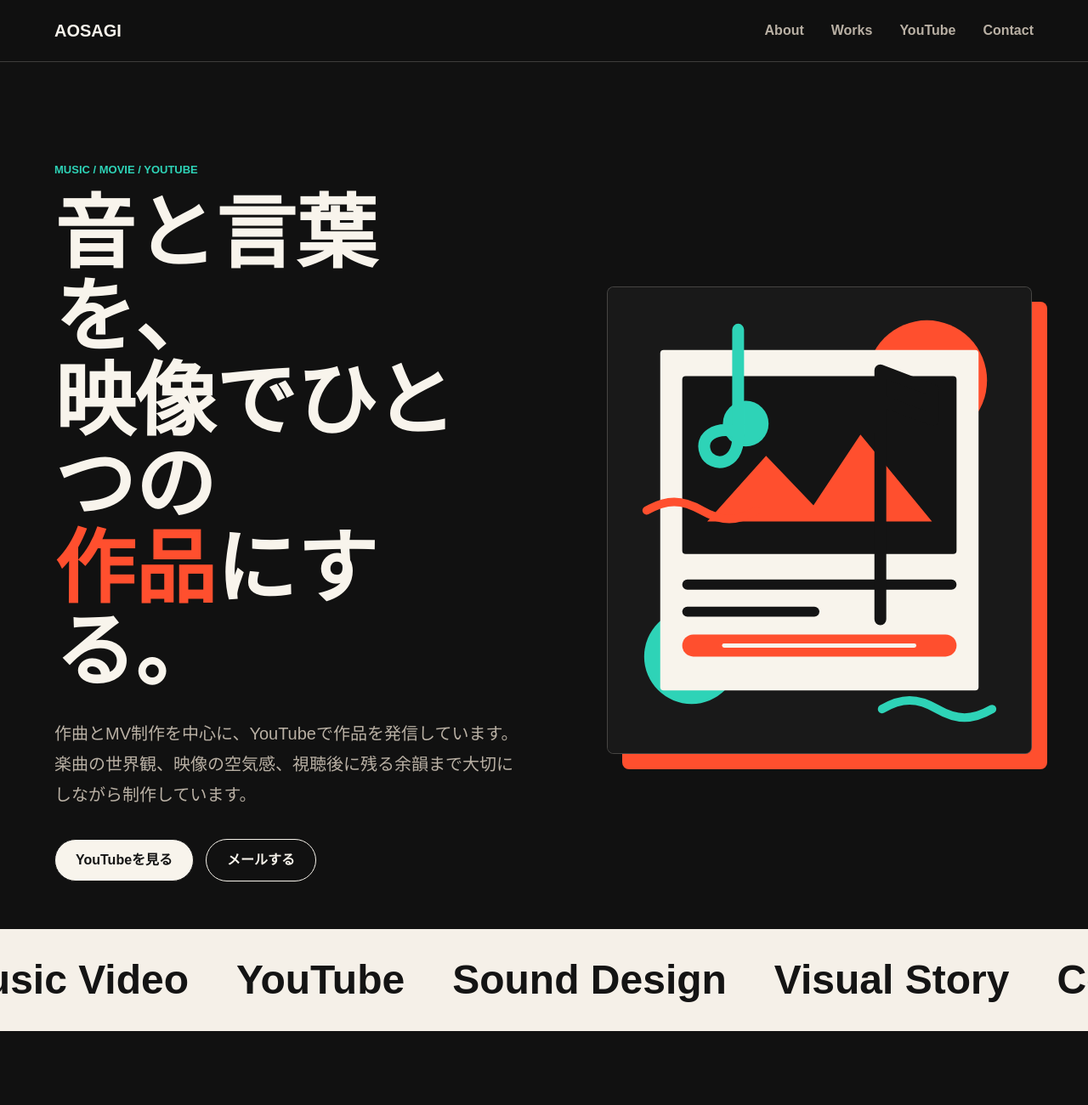
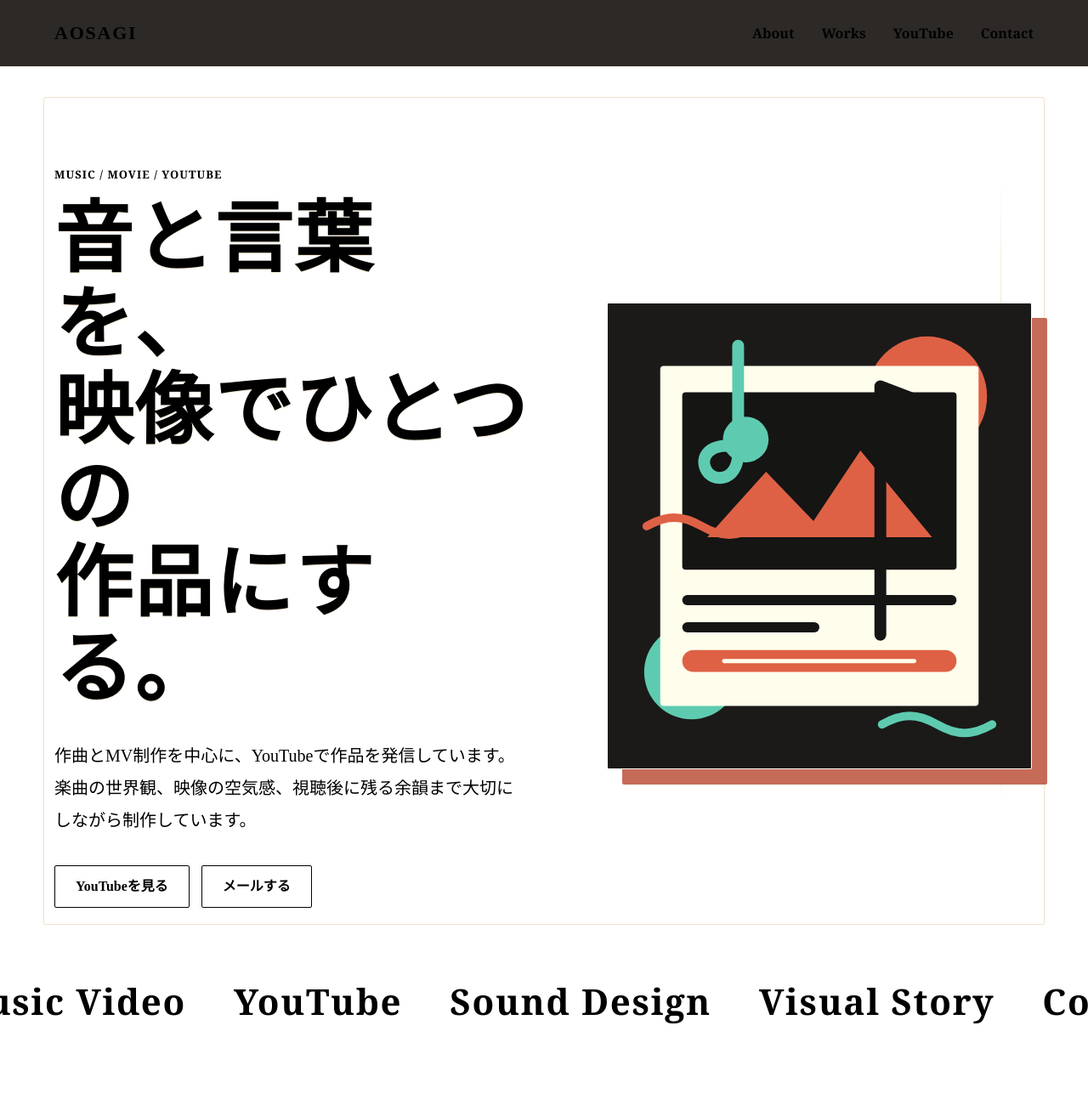
Before and after one commit to minochorin0788/aosagi-portfolio, a plain HTML site: page index.html in a window 1280 px wide. Shown: the top 1300 px of the page at 85% size. Drawn offline with Linux system fonts and the light colour scheme.

Commit message:
Refactor CSS styles and variables for improved design
Updated CSS variables and styles for various elements to enhance the design and layout.

```diff
--- a/style.css
+++ b/style.css
@@ -1,13 +1,20 @@
-:root {
-  --bg: #111111;
-  --panel: #191919;
-  --panel-light: #f5f0e8;
-  --text: #f8f4ec;
-  --dark-text: #141414;
-  --muted: #b9b0a4;
-  --line: rgba(248, 244, 236, 0.2);
-  --accent: #ff4f2e;
-  --accent-2: #2ed3b7;
+
+:
+root {
+    --bg: #17120f;
+    --ink: #211915;
+    --sumi: #0f0d0b;
+    --paper: #f4ead8;
+    --paper-deep: #e3d1b6;
+    --text: #fff8ea;
+    --dark-text: #211915;
+    --muted: #c8b99e;
+    --muted-dark: #6f604c;
+    --line: rgba(244, 234, 216, 0.22);
+    --line-dark: rgba(33, 25, 21, 0.2);
+    --ai: #184c57;
+    --shu: #b8422b;
+    --kin: #c49a45;
     --white: #ffffff;
 }
 
@@ -21,10 +28,14 @@ html {
 
 body {
     margin: 0;
-  background: var(--bg);
+    background:
+          radial-gradient(circle at 12% 18%, rgba(196, 154, 69, 0.12), transparent 26%),
+          radial-gradient(circle at 88% 12%, rgba(184, 66, 43, 0.1), transparent 24%),
+          linear-gradient(135deg, rgba(255, 255, 255, 0.025) 25%, transparent 25%) 0 0 / 26px 26px,
+          var(--bg);
     color: var(--text);
-  font-family: "Yu Gothic", "Hiragino Kaku Gothic ProN", Meiryo, Arial, sans-serif;
-  line-height: 1.8;
+    font-family: "Yu Mincho", "Hiragino Mincho ProN", "Yu Gothic", serif;
+    line-height: 1.9;
 }
 
 a {
@@ -46,16 +57,28 @@ img {
     justify-content: space-between;
     gap: 24px;
     padding: 18px clamp(20px, 5vw, 72px);
-  background: rgba(17, 17, 17, 0.86);
+    background: rgba(23, 18, 15, 0.9);
     border-bottom: 1px solid var(--line);
     backdrop-filter: blur(16px);
 }
 
 .logo {
-  font-family: Arial, sans-serif;
-  font-size: 20px;
+    position: relative;
+    font-family: "Yu Mincho", "Hiragino Mincho ProN", serif;
+    font-size: 22px;
     font-weight: 900;
-  letter-spacing: 0;
+    letter-spacing: 0.08em;
+}
+
+.logo::after {
+    position: absolute;
+    right: -18px;
+    bottom: 2px;
+    width: 10px;
+    height: 10px;
+    border-radius: 50%;
+    background: var(--shu);
+    content: "";
 }
 
 .nav {
@@ -63,7 +86,7 @@ img {
     flex-wrap: wrap;
     gap: clamp(14px, 3vw, 32px);
     color: var(--muted);
-  font-family: Arial, sans-serif;
+    font-family: Georgia, "Times New Roman", serif;
     font-weight: 700;
 }
 
@@ -72,25 +95,47 @@ img {
 }
 
 .nav a:hover {
-  color: var(--accent-2);
+    color: var(--kin);
 }
 
 .hero {
+    position: relative;
     display: grid;
     grid-template-columns: minmax(0, 1.05fr) minmax(280px, 0.95fr);
     align-items: center;
     gap: clamp(36px, 7vw, 96px);
     min-height: calc(100vh - 70px);
     padding: clamp(64px, 9vw, 118px) clamp(20px, 5vw, 72px) 56px;
+    overflow: hidden;
+}
+
+.hero::before {
+    position: absolute;
+    inset: 36px clamp(18px, 4vw, 56px);
+    z-index: -1;
+    border: 1px solid rgba(196, 154, 69, 0.28);
+    border-radius: 2px;
+    content: "";
+}
+
+.hero::after {
+    position: absolute;
+    right: clamp(26px, 8vw, 120px);
+    top: 12%;
+    z-index: -1;
+    width: 1px;
+    height: 72%;
+    background: linear-gradient(transparent, rgba(196, 154, 69, 0.55), transparent);
+    content: "";
 }
 
 .eyebrow {
     margin: 0 0 14px;
-  color: var(--accent-2);
-  font-family: Arial, sans-serif;
+    color: var(--kin);
+    font-family: Georgia, "Times New Roman", serif;
     font-size: 13px;
     font-weight: 900;
-  letter-spacing: 0;
+    letter-spacing: 0.08em;
     text-transform: uppercase;
 }
 
@@ -104,18 +149,21 @@ dd {
 
 h1 {
     margin: 0;
-  font-size: clamp(44px, 7.4vw, 104px);
+    max-width: 780px;
+    font-size: clamp(44px, 7.2vw, 98px);
     font-weight: 900;
-  line-height: 1.04;
+    letter-spacing: 0.02em;
+    line-height: 1.1;
+    text-shadow: 0 1px 0 rgba(196, 154, 69, 0.28);
 }
 
 h1 span {
-  color: var(--accent);
+    color: var(--shu);
 }
 
 .lead {
     max-width: 720px;
-  margin: 28px 0 0;
+    margin: 30px 0 0;
     color: var(--muted);
     font-size: clamp(16px, 2vw, 20px);
 }
@@ -134,7 +182,7 @@ h1 span {
     min-height: 50px;
     padding: 12px 24px;
     border: 1px solid currentColor;
-  border-radius: 999px;
+    border-radius: 2px;
     font-weight: 800;
     line-height: 1.2;
     transition: transform 0.2s ease, background 0.2s ease, color 0.2s ease;
@@ -145,13 +193,13 @@ h1 span {
 }
 
 .button.primary {
-  background: var(--text);
+    background: var(--paper);
     color: var(--dark-text);
 }
 
 .button.secondary {
     background: transparent;
-  color: var(--text);
+    color: var(--paper);
 }
 
 .hero-visual {
@@ -162,16 +210,20 @@ h1 span {
 .visual-card {
     width: min(100%, 500px);
     overflow: hidden;
-  border: 1px solid var(--line);
-  border-radius: 8px;
-  background: var(--panel);
-  box-shadow: 18px 18px 0 var(--accent);
+    border: 1px solid rgba(244, 234, 216, 0.3);
+    border-radius: 2px;
+    background: var(--ink);
+    box-shadow: 18px 18px 0 rgba(184, 66, 43, 0.78);
+}
+
+.visual-card img {
+    filter: sepia(0.2) saturate(0.86);
 }
 
 .ticker {
     overflow: hidden;
     border-block: 1px solid var(--line);
-  background: var(--panel-light);
+    background: var(--paper);
     color: var(--dark-text);
 }
 
@@ -182,10 +234,11 @@ h1 span {
 }
 
 .ticker span {
-  padding: 16px 28px;
-  font-family: Arial, sans-serif;
-  font-size: clamp(22px, 4vw, 48px);
+    padding: 14px 28px;
+    font-family: Georgia, "Times New Roman", serif;
+    font-size: clamp(21px, 3.6vw, 42px);
     font-weight: 900;
+    letter-spacing: 0.04em;
 }
 
 .section {
@@ -200,7 +253,7 @@ h1 span {
 h2 {
     margin: 0;
     font-size: clamp(34px, 5vw, 72px);
-  line-height: 1.12;
+    line-height: 1.16;
 }
 
 .about-grid {
@@ -234,8 +287,8 @@ h2 {
 }
 
 dt {
-  color: var(--accent-2);
-  font-family: Arial, sans-serif;
+    color: var(--kin);
+    font-family: Georgia, "Times New Roman", serif;
     font-weight: 900;
 }
 
@@ -246,13 +299,16 @@ dd {
 
 .works,
 .youtube {
-  background: var(--panel-light);
+    background:
+          linear-gradient(90deg, rgba(33, 25, 21, 0.05) 1px, transparent 1px) 0 0 / 22px 22px,
+          linear-gradient(0deg, rgba(33, 25, 21, 0.04) 1px, transparent 1px) 0 0 / 22px 22px,
+          var(--paper);
     color: var(--dark-text);
 }
 
 .works .eyebrow,
 .youtube .eyebrow {
-  color: var(--accent);
+    color: var(--shu);
 }
 
 .work-grid {
@@ -264,16 +320,17 @@ dd {
 .work-card {
     min-height: 280px;
     padding: 24px;
-  border: 1px solid var(--dark-text);
-  border-radius: 8px;
-  background: var(--white);
+    border: 1px solid var(--line-dark);
+    border-left: 5px solid var(--ai);
+    border-radius: 2px;
+    background: rgba(255, 251, 242, 0.82);
 }
 
 .work-number {
     display: inline-block;
     margin-bottom: 50px;
-  color: var(--accent);
-  font-family: Arial, sans-serif;
+    color: var(--shu);
+    font-family: Georgia, "Times New Roman", serif;
     font-size: 42px;
     font-weight: 900;
     line-height: 1;
@@ -289,7 +346,7 @@ dd {
 .youtube-panel p,
 .contact-inner p:not(.eyebrow) {
     margin: 0;
-  color: #5e574f;
+    color: var(--muted-dark);
 }
 
 .youtube-panel {
@@ -298,7 +355,7 @@ dd {
     gap: 28px;
     align-items: end;
     padding-top: 36px;
-  border-top: 1px solid var(--dark-text);
+    border-top: 1px solid var(--line-dark);
 }
 
 .youtube-panel p {
@@ -322,7 +379,7 @@ dd {
 
 .video-item p {
     margin: 0;
-  color: #5e574f;
+    color: var(--muted-dark);
 }
 
 .video-frame {
@@ -330,9 +387,10 @@ dd {
     width: 100%;
     overflow: hidden;
     border: 1px solid var(--dark-text);
-  border-radius: 8px;
+    border-radius: 2px;
     background: var(--dark-text);
     aspect-ratio: 16 / 9;
+    box-shadow: 8px 8px 0 rgba(24, 76, 87, 0.22);
 }
 
 .video-frame iframe {
@@ -368,9 +426,9 @@ dd {
     place-items: center;
     width: 46px;
     height: 46px;
-  border: 1px solid var(--text);
+    border: 1px solid var(--paper);
     border-radius: 50%;
-  background: var(--text);
+    background: var(--paper);
     color: var(--dark-text);
     font-size: 20px;
     font-weight: 900;
@@ -419,7 +477,7 @@ dd {
 
   .visual-card {
         max-width: 360px;
-    box-shadow: 10px 10px 0 var(--accent);
+        box-shadow: 10px 10px 0 rgba(184, 66, 43, 0.78);
   }
 
   .work-grid {
@@ -445,6 +503,10 @@ dd {
         width: 100%;
   }
 
+  h1 {
+        font-size: clamp(42px, 18vw, 76px);
+  }
+
   .profile-list div {
         grid-template-columns: 1fr;
         gap: 4px;
```
Lines whose indentation alone changed are shown as unchanged.
